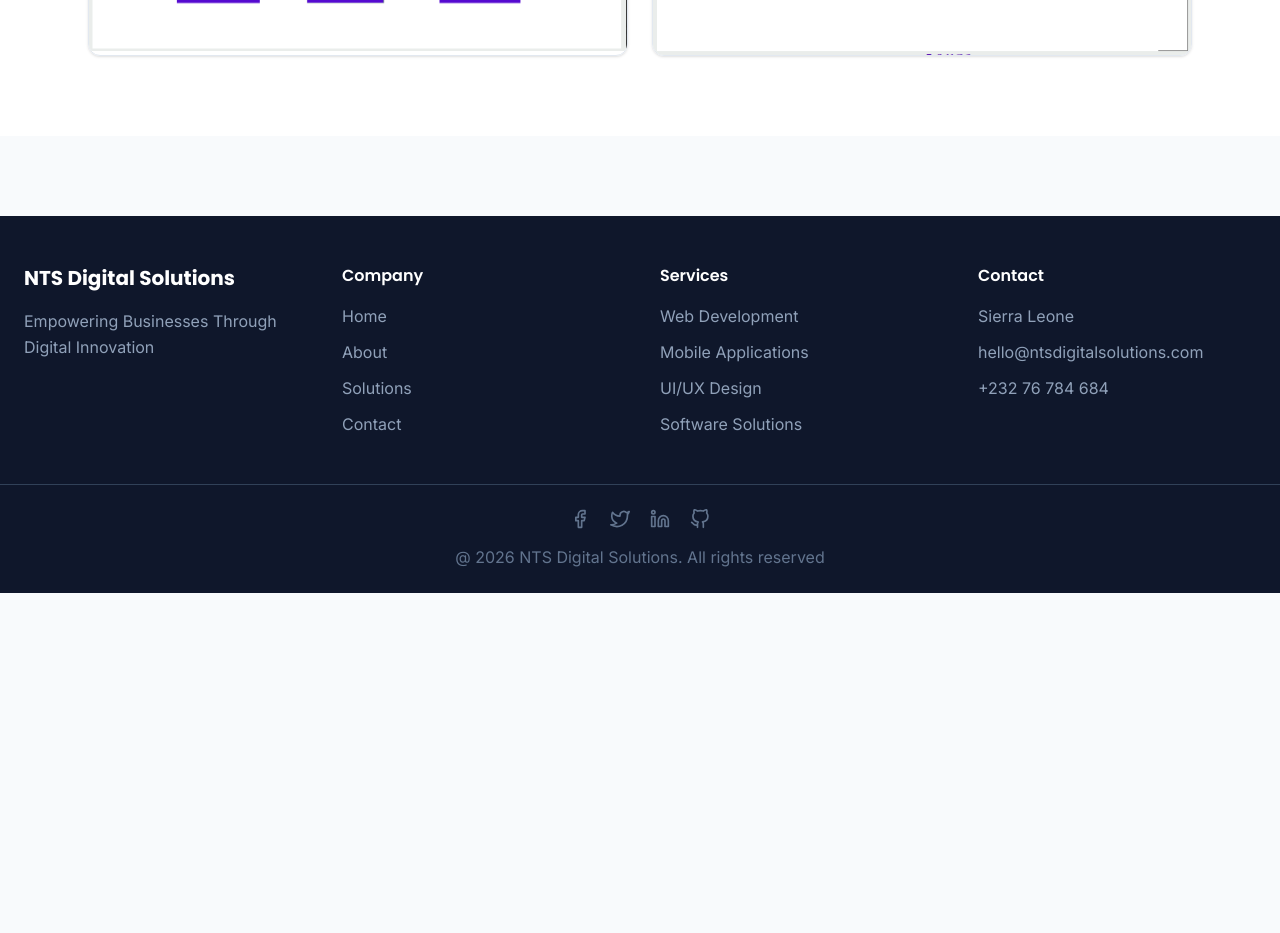
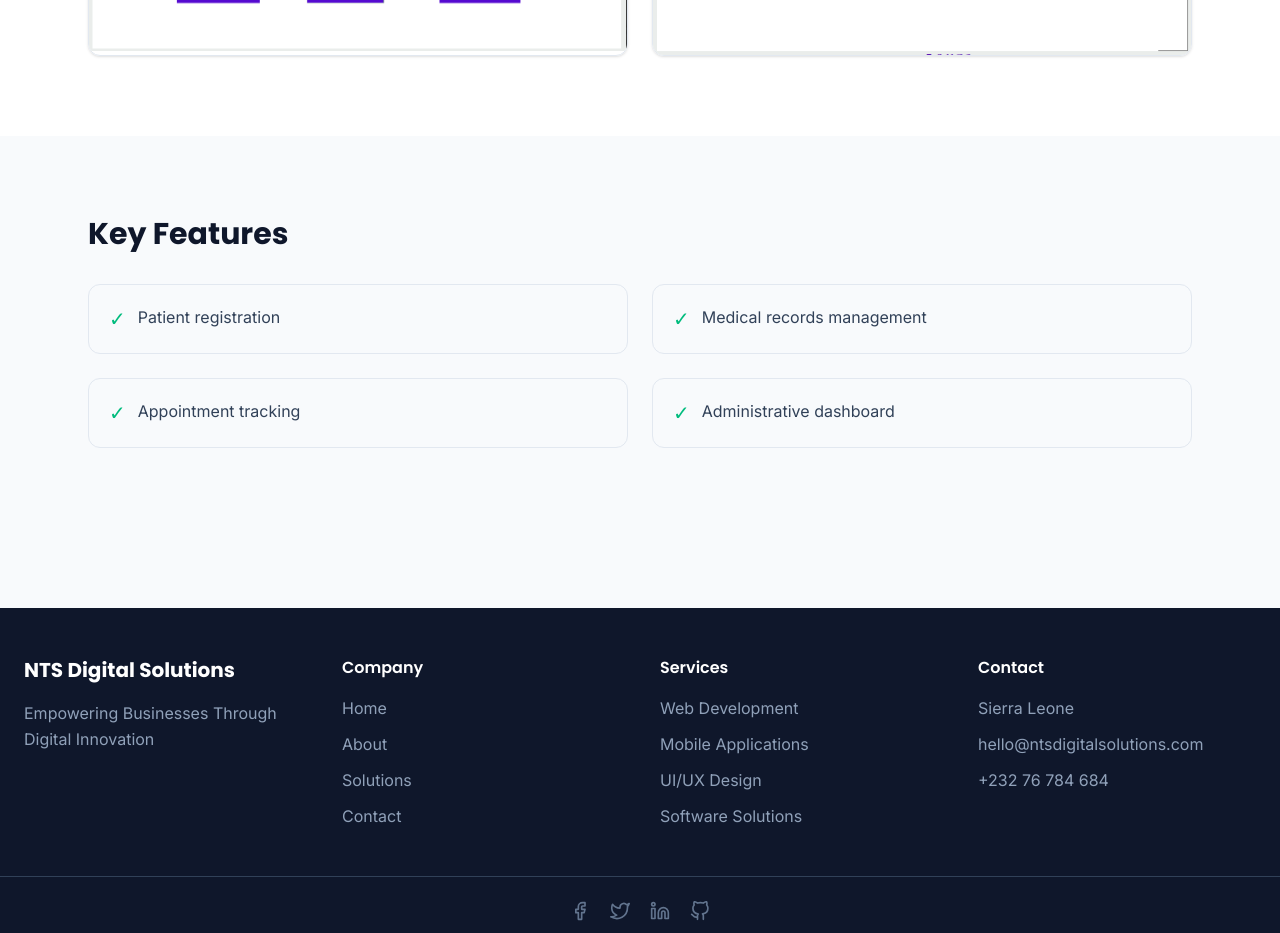
Before and after one commit to SANTS2006/NTSDigitalSolutions, a React (Vite) app: page /solutions/hospital-records in a window 1280 px wide. Shown: the part 2200-3133 px from the top of the page. Before the commit the page ends 2793 px from the top, so only its background shows below. Built offline with nearby package versions, Linux system fonts and the light colour scheme.

Commit message:
Add solution features section

```diff
--- /dev/null
+++ b/src/components/ui/SolutionFeatures.jsx
@@ -0,0 +1,64 @@
+function SolutionFeatures({
+    features
+}) {
+
+    return (
+
+        <div className="
+        grid
+        md:grid-cols-2
+        gap-6
+        ">
+
+            {
+                features.map((feature, index) => (
+
+                    <div
+
+                        key={index}
+
+                        className="
+                        flex
+                        gap-3
+                        items-start
+                        bg-slate-50
+                        rounded-xl
+                        p-5
+                        border
+                        border-slate-200
+                        "
+
+                    >
+
+                        <span className="
+                        text-emerald-500
+                        text-xl
+                        ">
+
+                            ✓
+
+                        </span>
+
+
+                        <p className="
+                        text-slate-700
+                        ">
+
+                            {feature}
+
+                        </p>
+
+
+                    </div>
+
+                ))
+            }
+
+        </div>
+
+    );
+
+}
+
+
+export default SolutionFeatures;
--- a/src/pages/SolutionDetails.jsx
+++ b/src/pages/SolutionDetails.jsx
@@ -2,6 +2,7 @@ import { useParams } from "react-router-dom";
 
 import solutions from "../data/solutions";
 import SolutionGallery from "../components/ui/SolutionGallery";
+import SolutionFeatures from "../components/ui/SolutionFeatures";
 
 
 function SolutionDetails() {
@@ -132,6 +133,41 @@ mb-8
 
             </section>
 
+            <section className="
+py-20
+bg-slate-50
+">
+
+                <div className="
+max-w-6xl
+mx-auto
+px-6
+">
+
+
+                    <h2 className="
+text-3xl
+font-bold
+text-slate-900
+mb-8
+">
+
+                        Key Features
+
+                    </h2>
+
+
+                    <SolutionFeatures
+
+                        features={solution.features}
+
+                    />
+
+
+                </div>
+
+            </section>
+
 
         </>
 
```
